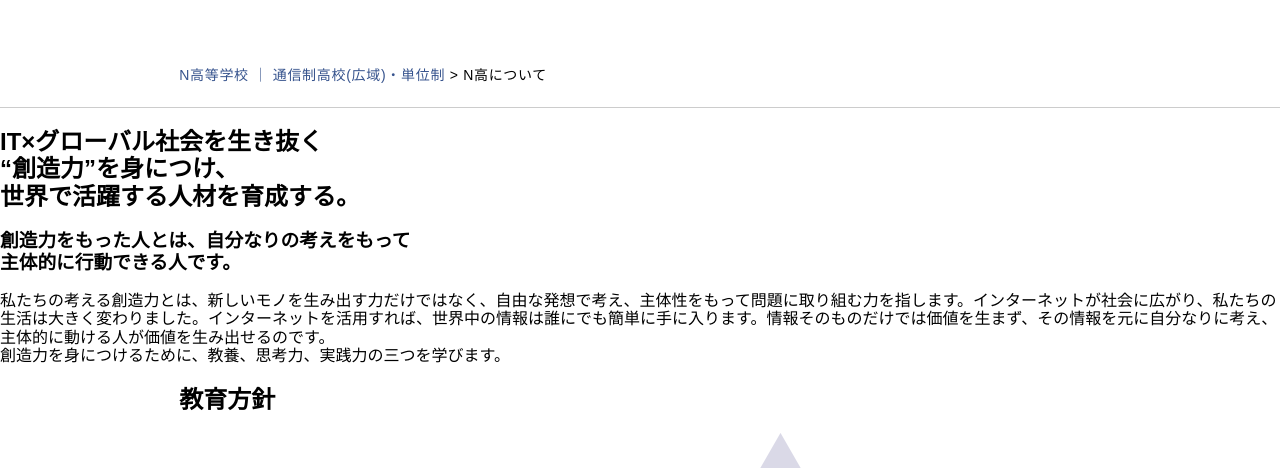
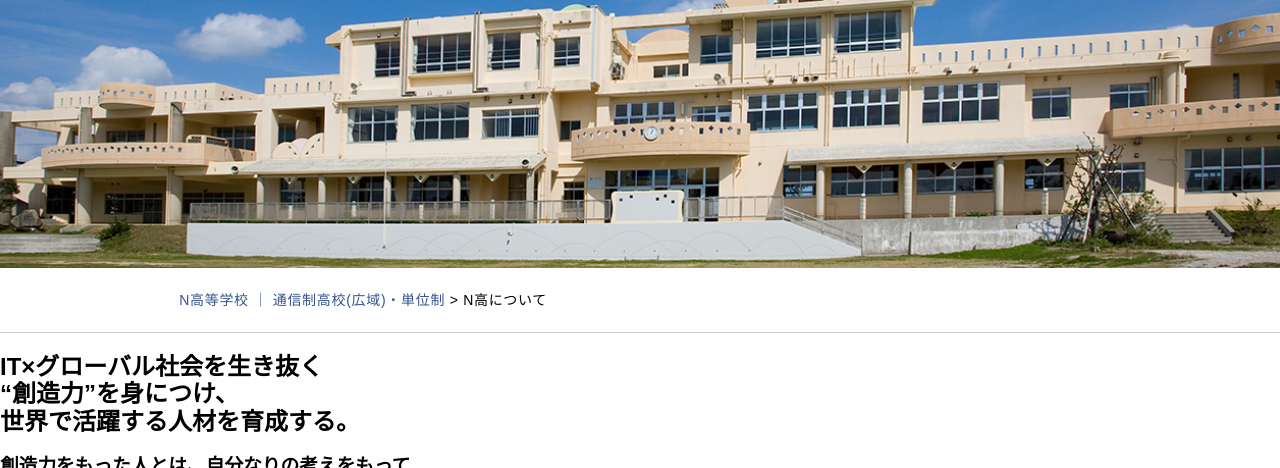
Before and after one commit to y0shihiro/lesson-03-nkou, a plain HTML site: page index.html in a window 1280 px wide. Shown: the part 650-1118 px from the top of the page. Drawn offline with Linux system fonts and the light colour scheme.

Commit message:
update:  class名を修正
メインタイトル部分のclass名を修正。

```diff
--- a/common/css/styles.css
+++ b/common/css/styles.css
@@ -250,11 +250,11 @@ img {
   color: #181836;
 }
 
-.top-wrap {
+.main-title {
   height: 540px;
 }
 
-.main-title {
+.main-title__text {
   height: 100%;
   background-image: url("../../images/about_mainimage01.jpg");
   background-size: cover;
@@ -272,7 +272,7 @@ img {
   vertical-align: bottom;
 }
 
-.main-title::before {
+.main-title__text::before {
   content: "";
   width: 200px;
   height: 1px;
@@ -283,7 +283,7 @@ img {
   left: 43%;
 }
 
-.main-title::after {
+.main-title__text::after {
   content: "";
   width: 150px;
   height: 25px;
```
